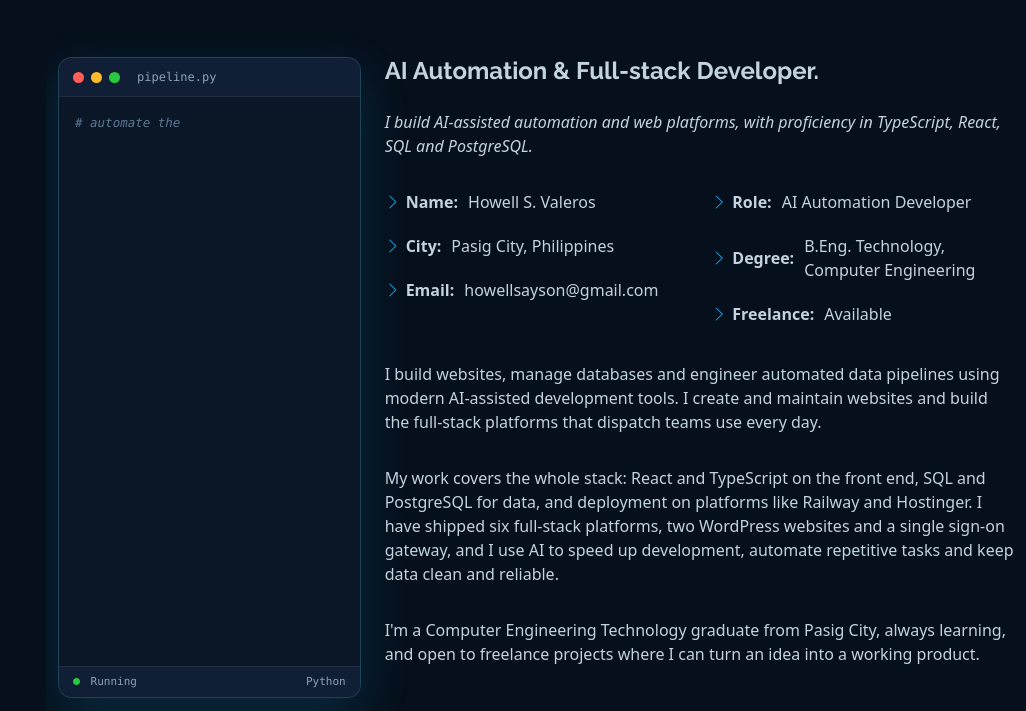
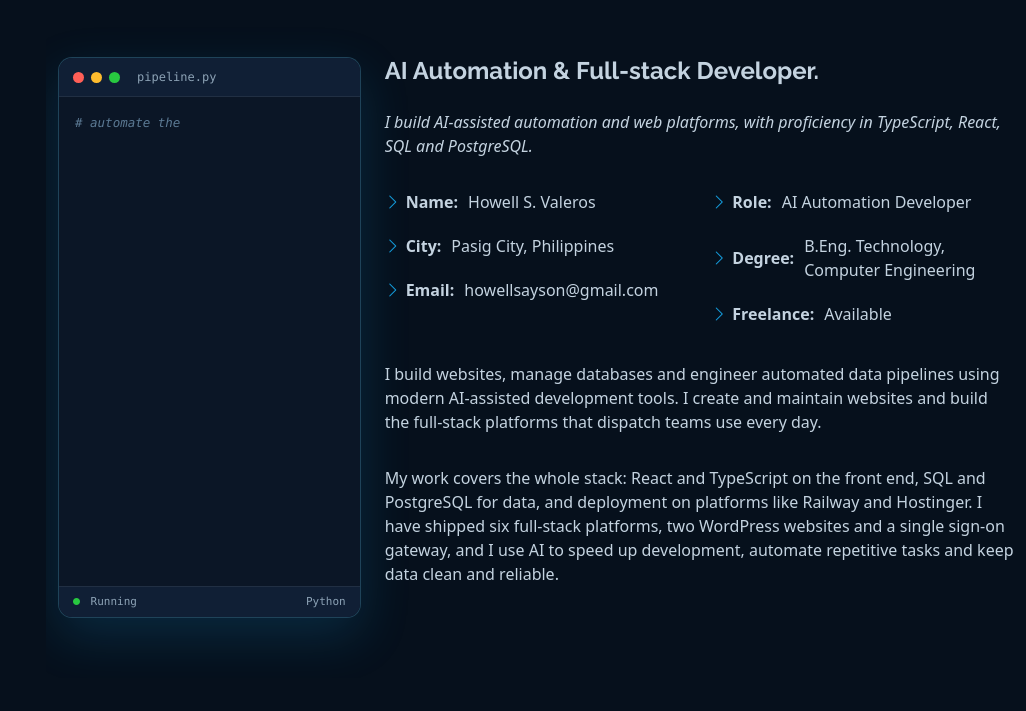
Before and after one commit to arcdesignconstructionservices-code/Howell-Portfolio-, a website with bundled scripts: page index.html in a window 1280 px wide. Shown: the part 965-1676 px from the top of the page, without its empty margins (254-1280 px from the left). Built offline with nearby package versions, Linux system fonts and the light colour scheme.

Commit message:
About: shorten bio, shrink code window
Co-Authored-By: Claude Sonnet 5.5 <noreply@anthropic.com>

```diff
--- a/assets/css/custom.css
+++ b/assets/css/custom.css
@@ -381,5 +381,5 @@ a { color: var(--accent-color); }
 @media (min-width: 992px) {
   #about .col-lg-4 { display: flex; }
   .code-win { display: flex; flex-direction: column; width: 100%; }
-  .code-body { flex: 1; height: auto; min-height: 330px; }
+  .code-body { flex: 1; height: auto; min-height: 240px; }
 }
--- a/index.html
+++ b/index.html
@@ -188,9 +188,6 @@
             </p>
             <p class="pb-3">
               My work covers the whole stack: React and TypeScript on the front end, SQL and PostgreSQL for data, and deployment on platforms like Railway and Hostinger. I have shipped six full-stack platforms, two WordPress websites and a single sign-on gateway, and I use AI to speed up development, automate repetitive tasks and keep data clean and reliable.
-            </p>
-            <p class="pb-3">
-              I'm a Computer Engineering Technology graduate from Pasig City, always learning, and open to freelance projects where I can turn an idea into a working product.
             </p>
           </div>
         </div>
```
